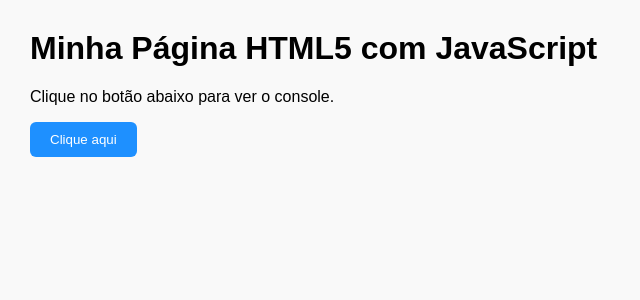
After one commit to duduusxz/fala.i, a Flask app: template TCC-CHATBOT/controller/templates/aviso.html in a window 1280 px wide. The commit adds this page. Shown: the top 300 px of the page, without its empty margins (0-640 px from the left). Run offline with Flask 3, Linux system fonts and the light colour scheme; the template is opened without the code that fills it, so the values that code supplies are empty.

```diff
--- a/TCC-CHATBOT/controller/auth_controller.py
+++ b/TCC-CHATBOT/controller/auth_controller.py
@@ -26,6 +26,8 @@ def cadastro():
 
         if len (senha) < 8 or len (senha) > 50:
             return jsonify({"erro": "Senha deve ter entre 8 e 50 caracteres."})
+
+
 
         sucesso = cadastrar_usuario(email, rm, senha) # se der sucesso com o cadastro, chama a função cadastrar_usuario do model.usuario_model
         # que vai inserir os dados no banco de dados
--- a/TCC-CHATBOT/controller/templates/PaginaLogin/PaginaLogin.html
+++ b/TCC-CHATBOT/controller/templates/PaginaLogin/PaginaLogin.html
@@ -94,7 +94,6 @@
                 </div>
 
 
-
                 <div class="cadastro-entrar">
             <div class="botoes-linha">
                 <button type="submit" id="cadastrar2">Cadastrar</button>
--- /dev/null
+++ b/TCC-CHATBOT/controller/templates/aviso.html
@@ -0,0 +1,48 @@
+<!DOCTYPE html>
+<html lang="pt-BR">
+<head>
+    <meta charset="UTF-8">
+    <title>Exemplo HTML5</title>
+    <meta name="viewport" content="width=device-width, initial-scale=1.0">
+
+    <!-- Estilo básico só pra deixar bonito -->
+    <style>
+        body {
+            font-family: Arial, sans-serif;
+            margin: 30px;
+            background-color: #f9f9f9;
+        }
+        button {
+            padding: 10px 20px;
+            background-color: #1e90ff;
+            color: white;
+            border: none;
+            border-radius: 6px;
+            cursor: pointer;
+        }
+        button:hover {
+            background-color: #0d76d1;
+        }
+    </style>
+</head>
+<body>
+
+    <h1>Minha Página HTML5 com JavaScript</h1>
+
+    <p>Clique no botão abaixo para ver o console.</p>
+
+    <button onclick="mostrarMensagem()">Clique aqui</button>
+
+    <script>
+        // Essa função é chamada quando o botão é clicado
+        function mostrarMensagem() {
+            console.log("O botão foi clicado!");
+            alert("Olha o console! Aperta F12 e vai na aba 'Console'.");
+        }
+
+        // Esse console.log roda assim que a página carrega
+        console.log("Página carregada com sucesso.");
+    </script>
+
+</body>
+</html>
```
Also changed, not shown: TCC-CHATBOT/controller/database.db.
